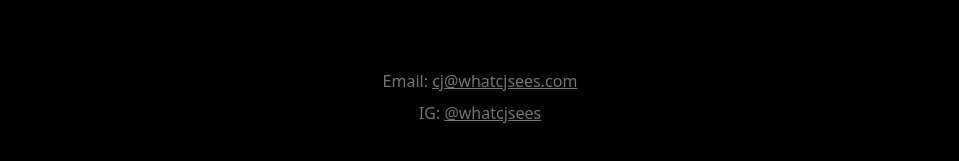
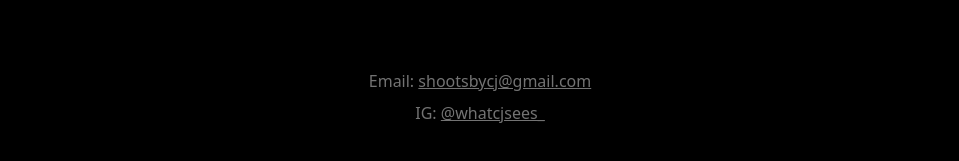
Before and after one commit to cedricsthomasjr/whatcjsees, a Next.js app: page /contact in a window 1280 px wide. Shown: the part 709-870 px from the top of the page, without its empty margins (160-1119 px from the left). Built offline with nearby package versions, Linux system fonts and the light colour scheme.

Commit message:
links and branding

```diff
--- a/app/contact/page.js
+++ b/app/contact/page.js
@@ -81,18 +81,18 @@ export default function Contact() {
         >
           <p>
             Email:{" "}
-            <a href="mailto:cj@whatcjsees.com" className="underline">
-              cj@whatcjsees.com
+            <a href="mailto:shootsbycj@gmail.com" className="underline">
+              shootsbycj@gmail.com{" "}
             </a>
           </p>
           <p className="mt-2">
             IG:{" "}
             <a
-              href="https://instagram.com/whatcjsees"
+              href="https://instagram.com/whatcjsees_"
               target="_blank"
               className="underline"
             >
-              @whatcjsees
+              @whatcjsees_
             </a>
           </p>
         </motion.div>
```
